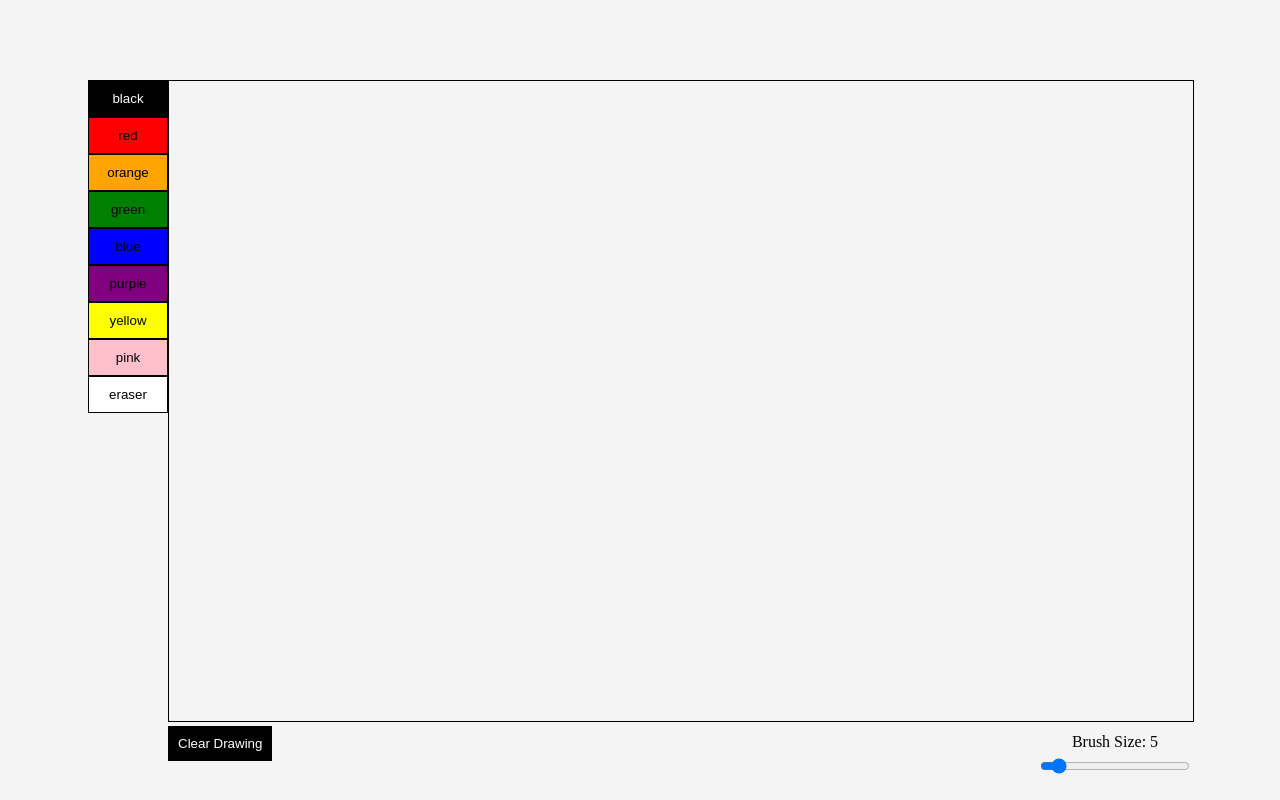
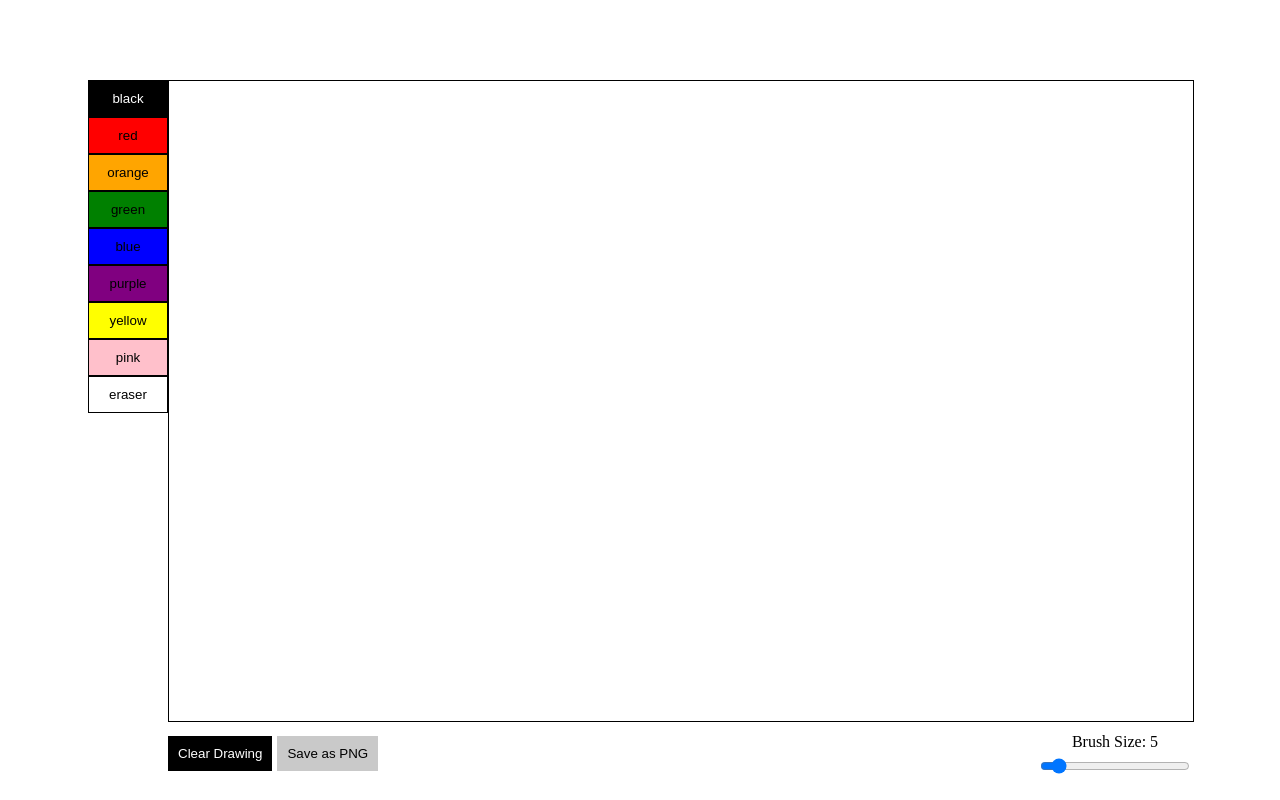
Before and after one commit to izaakwhite/Drawing-App, a React (Create React App) app: page / in a window 1280 px wide. Built offline with nearby package versions, Linux system fonts and the light colour scheme.

Commit message:
Updated Styling + PNG save

```diff
--- a/public/index.html
+++ b/public/index.html
@@ -9,7 +9,7 @@
       name="description"
       content="Drawing Web App created with react!"
     />
-    <link rel="apple-touch-icon" href="%PUBLIC_URL%/logo192.png" />
+    <link rel="apple-touch-icon" href="favicon.ico" />
     <!--
       manifest.json provides metadata used when your web app is installed on a
       user's mobile device or desktop. See https://developers.google.com/web/fundamentals/web-app-manifest/
--- a/src/App.css
+++ b/src/App.css
@@ -1,5 +1,9 @@
 body {
-  background-color: #f4f4f4;
+ /* background-image: url('../public/WhatSiberiaLooksLikeIMO.png'); /* Update the path to your PNG image */
+/*background-size: cover; /* Cover the entire viewport */
+ /* background-repeat: no-repeat; /* Prevent the image from repeating */
+  /*background-attachment: fixed; /* Fix the image so it doesn’t scroll with the content */
+  background-color: #ffffff;
   margin: 0;
   padding: 0;
   display: flex;
@@ -20,7 +24,7 @@ body {
 }
 
 canvas {
-  color: #fff;
+  color: #ffffff;
   border: 1px solid #000;
   width: 100%;
   height: 100%;
@@ -60,6 +64,8 @@ canvas {
 }
 
 .slider-label {
+  /*text-shadow: 0 0 3px #000000;*/
+  color: rgb(0, 0, 0);
   margin-bottom: 5px;
   font-size: 16px;
 }
@@ -67,3 +73,16 @@ canvas {
 .slider {
   width: 150px;
 }
+
+.save-button {
+  padding: 10px;
+  border: none;
+  cursor: pointer;
+  background-color: #c9c9c9;
+  color: #000000;
+  position: relative;
+  bottom: 0;
+  left: 0;
+  margin-top: 10px;
+  margin-left: 5px
+}
--- a/src/App.js
+++ b/src/App.js
@@ -48,6 +48,15 @@ export default function App() {
     contextReference.current.lineWidth = newSize;
   };
 
+  const saveCanvasAsImage = () => {
+    const canvas = canvasReference.current;
+    const image = canvas.toDataURL("image/png");
+    const link = document.createElement('a');
+    link.href = image;
+    link.download = 'canvas.png';
+    link.click();
+  };
+
   useEffect(() => {
     const canvas = canvasReference.current;
     const context = canvas.getContext("2d");
@@ -96,6 +105,10 @@ export default function App() {
           Clear Drawing
         </button>
 
+        <button className="save-button" onClick={saveCanvasAsImage}>
+          Save as PNG
+        </button>
+
         <div className="slider-container">
           <label className="slider-label" htmlFor="brushSize">
             Brush Size: {brushSize}
@@ -110,7 +123,6 @@ export default function App() {
             onChange={handleBrushSizeChange}
           />
         </div>
-
       </div>
     </div>
   );
```
Also changed, not shown: public/WhatSiberiaLooksLikeIMO.png (added).
